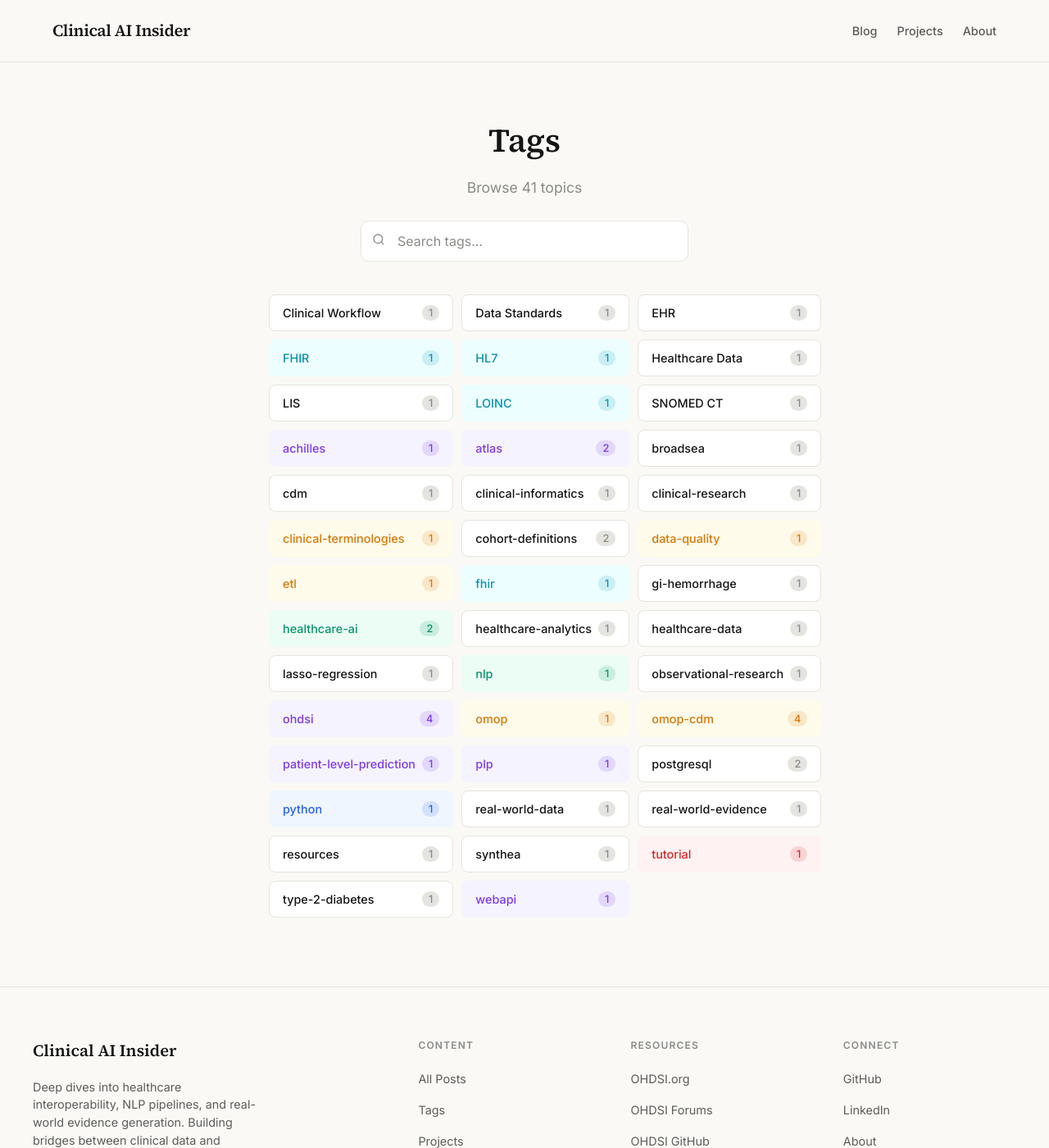
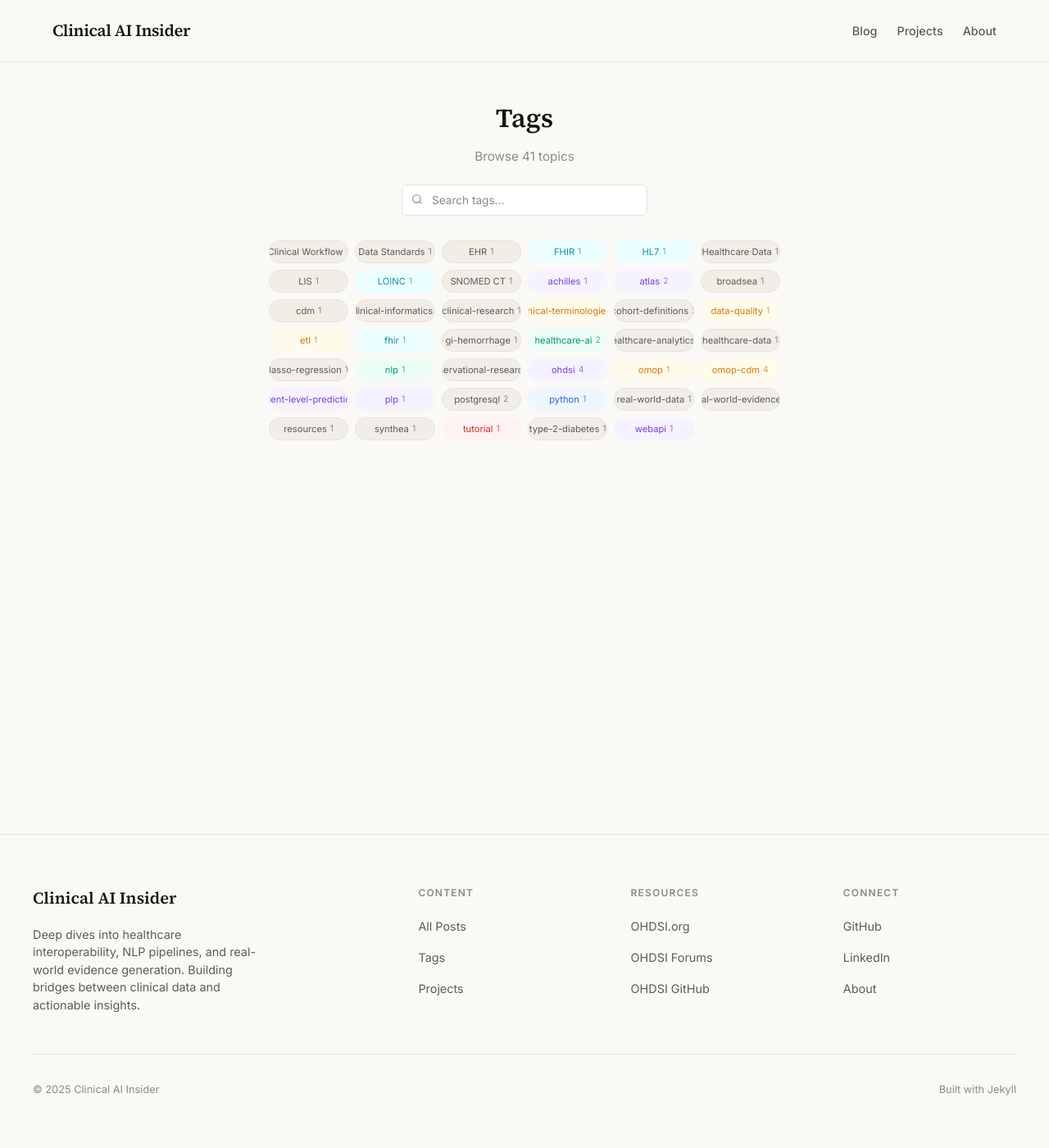
Before and after one commit to clinicalaiinsider/clinicalaiinsider.github.io, a Jekyll site: the page built from tags.html, in a window 1280 px wide and 1400 px high. Shown: the whole window at 82% size. Built offline with Jekyll 4.4.1, drawn with Linux system fonts in a browser that asks for light colours.

Commit message:
Make tags page more compact with 6-column grid
- Use compact tag bubbles (0.7rem) matching blog post tag style
- Change from 3 to 6 columns (responsive: 4/3/2 on smaller screens)
- Switch from numbered to bulleted list for posts
- Reduce post list font size for compact display
- Shorten date format (Dec 30 instead of Dec 30, 2025)

🤖 Generated with [Claude Code](https://claude.com/claude-code)

Co-Authored-By: Claude Opus 4.5 <noreply@anthropic.com>

```diff
--- a/_layouts/tags.html
+++ b/_layouts/tags.html
@@ -8,7 +8,7 @@ layout: default
     <div class="search-wrapper">
         <input type="search" id="tag-search" class="tag-search" placeholder="Search tags..." autocomplete="off">
         <span class="search-icon">
-            <svg width="16" height="16" viewBox="0 0 24 24" fill="none" stroke="currentColor" stroke-width="2">
+            <svg width="14" height="14" viewBox="0 0 24 24" fill="none" stroke="currentColor" stroke-width="2">
                 <circle cx="11" cy="11" r="8"></circle>
                 <path d="M21 21l-4.35-4.35"></path>
             </svg>
@@ -37,9 +37,8 @@ layout: default
         {% else %}
             {% assign color_class = '' %}
         {% endif %}
-        <button class="tag-btn {{ color_class }}" data-tag="{{ tag[0] | slugify }}" data-name="{{ tag[0] }}">
-            <span class="tag-name">{{ tag[0] }}</span>
-            <span class="tag-count">{{ tag[1].size }}</span>
+        <button class="tag-bubble {{ color_class }}" data-tag="{{ tag[0] | slugify }}" data-name="{{ tag[0] }}">
+            {{ tag[0] }} <span class="count">{{ tag[1].size }}</span>
         </button>
         {% endfor %}
     </div>
@@ -50,10 +49,10 @@ layout: default
 
     <div class="posts-panel" id="posts-panel" hidden>
         <div class="panel-header">
-            <h2 id="panel-tag-name"></h2>
+            <span id="panel-tag-name"></span>
             <button class="close-btn" id="close-btn" aria-label="Close panel">&times;</button>
         </div>
-        <ol class="posts-list" id="posts-list"></ol>
+        <ul class="posts-list" id="posts-list"></ul>
     </div>
 </section>
 
@@ -68,7 +67,7 @@ layout: default
       {
         "title": {{ post.title | jsonify }},
         "url": "{{ post.url | relative_url }}",
-        "date": "{{ post.date | date: '%b %d, %Y' }}"
+        "date": "{{ post.date | date: '%b %d' }}"
       }{% unless forloop.last %},{% endunless %}
       {% endfor %}
     ]
@@ -124,64 +122,47 @@ document.addEventListener('DOMContentLoaded', function() {
 
             if (!tagInfo) return;
 
-            // If clicking the same tag, close the panel
             if (activeTag === tagSlug) {
                 closePanel();
                 return;
             }
 
-            // Update active state
             tagButtons.forEach(b => b.classList.remove('active'));
             this.classList.add('active');
             activeTag = tagSlug;
 
-            // Update URL hash
             history.replaceState(null, null, `#${tagSlug}`);
 
-            // Populate panel
             const postCount = tagInfo.posts.length;
-            panelTagName.textContent = `${tagInfo.name} (${postCount} ${postCount === 1 ? 'post' : 'posts'})`;
+            panelTagName.textContent = `${tagInfo.name} (${postCount})`;
 
-            postsList.innerHTML = tagInfo.posts.map((post, index) => `
-                <li>
-                    <a href="${post.url}" class="post-link">
-                        <span class="post-title">${post.title}</span>
-                        <span class="post-date">${post.date}</span>
-                    </a>
-                </li>
+            postsList.innerHTML = tagInfo.posts.map(post => `
+                <li><a href="${post.url}">${post.title}</a> <span class="date">${post.date}</span></li>
             `).join('');
 
-            // Show panel with animation
             postsPanel.hidden = false;
-            postsPanel.classList.add('visible');
 
-            // Scroll panel into view
             setTimeout(() => {
                 postsPanel.scrollIntoView({ behavior: 'smooth', block: 'nearest' });
             }, 50);
         });
     });
 
-    // Close panel function
     function closePanel() {
         postsPanel.hidden = true;
-        postsPanel.classList.remove('visible');
         tagButtons.forEach(b => b.classList.remove('active'));
         activeTag = null;
         history.replaceState(null, null, window.location.pathname);
     }
 
-    // Close button handler
     closeBtn.addEventListener('click', closePanel);
 
-    // Keyboard support for close
     document.addEventListener('keydown', function(e) {
         if (e.key === 'Escape' && !postsPanel.hidden) {
             closePanel();
         }
     });
 
-    // Handle URL hash for direct linking
     if (window.location.hash) {
         const tagSlug = window.location.hash.slice(1);
         const targetBtn = document.querySelector(`[data-tag="${tagSlug}"]`);
@@ -204,38 +184,38 @@ document.addEventListener('DOMContentLoaded', function() {
 /* Tags Header */
 .tags-header {
     text-align: center;
-    padding: 60px 24px 40px;
+    padding: 40px 24px 30px;
     max-width: var(--max-width);
     margin: 0 auto;
 }
 
 .tags-title {
     font-family: var(--font-serif);
-    font-size: 2.5rem;
+    font-size: 2rem;
     font-weight: 600;
-    margin-bottom: 8px;
+    margin-bottom: 6px;
     color: var(--color-text);
 }
 
 .tags-subtitle {
     color: var(--color-text-muted);
-    font-size: 1.1rem;
-    margin-bottom: 24px;
+    font-size: 0.95rem;
+    margin-bottom: 20px;
 }
 
 /* Search */
 .search-wrapper {
     position: relative;
-    max-width: 400px;
+    max-width: 300px;
     margin: 0 auto;
 }
 
 .tag-search {
     width: 100%;
-    padding: 14px 16px 14px 44px;
+    padding: 10px 12px 10px 36px;
     border: 1px solid var(--color-border);
-    border-radius: 10px;
-    font-size: 1rem;
+    border-radius: 6px;
+    font-size: 0.85rem;
     font-family: var(--font-sans);
     background: var(--color-bg-card);
     color: var(--color-text);
@@ -245,7 +225,7 @@ document.addEventListener('DOMContentLoaded', function() {
 .tag-search:focus {
     outline: none;
     border-color: var(--color-accent);
-    box-shadow: 0 0 0 3px rgba(196, 93, 58, 0.1);
+    box-shadow: 0 0 0 2px rgba(196, 93, 58, 0.1);
 }
 
 .tag-search::placeholder {
@@ -254,7 +234,7 @@ document.addEventListener('DOMContentLoaded', function() {
 
 .search-icon {
     position: absolute;
-    left: 14px;
+    left: 12px;
     top: 50%;
     transform: translateY(-50%);
     color: var(--color-text-muted);
@@ -263,167 +243,154 @@ document.addEventListener('DOMContentLoaded', function() {
 
 /* Tags Container */
 .tags-container {
-    max-width: var(--max-width);
+    max-width: 900px;
     margin: 0 auto;
-    padding: 0 24px 60px;
+    padding: 0 24px 40px;
 }
 
-/* Tags Grid - 3 Columns */
+/* Tags Grid - 6 Columns */
 .tags-grid {
     display: grid;
-    grid-template-columns: repeat(3, 1fr);
-    gap: 10px;
-    margin-bottom: 24px;
+    grid-template-columns: repeat(6, 1fr);
+    gap: 8px;
+    margin-bottom: 20px;
 }
 
 @media (max-width: 900px) {
+    .tags-grid {
+        grid-template-columns: repeat(4, 1fr);
+    }
+}
+
+@media (max-width: 600px) {
+    .tags-grid {
+        grid-template-columns: repeat(3, 1fr);
+    }
+}
+
+@media (max-width: 400px) {
     .tags-grid {
         grid-template-columns: repeat(2, 1fr);
     }
 }
 
-@media (max-width: 600px) {
-    .tags-grid {
-        grid-template-columns: 1fr;
-    }
-
-    .tags-title {
-        font-size: 2rem;
-    }
+/* Tag Bubbles - Compact like blog post tags */
+.tag-bubble {
+    display: inline-flex;
+    align-items: center;
+    justify-content: center;
+    gap: 4px;
+    padding: 6px 10px;
+    border: 1px solid var(--color-border);
+    border-radius: 20px;
+    cursor: pointer;
+    font-size: 0.7rem;
+    font-family: var(--font-sans);
+    background: var(--color-bg-alt);
+    color: var(--color-text-secondary);
+    transition: all 0.15s ease;
+    white-space: nowrap;
+    overflow: hidden;
+    text-overflow: ellipsis;
 }
 
-/* Tag Buttons */
-.tag-btn {
-    display: flex;
-    justify-content: space-between;
-    align-items: center;
-    padding: 12px 16px;
-    border: 1px solid var(--color-border);
-    border-radius: 8px;
-    cursor: pointer;
-    font-size: 0.9rem;
-    font-family: var(--font-sans);
-    background: var(--color-bg-card);
+.tag-bubble:hover {
+    background: var(--color-border);
     color: var(--color-text);
-    transition: all 0.2s ease;
-    text-align: left;
 }
 
-.tag-btn:hover {
-    border-color: var(--color-text-muted);
-    transform: translateY(-1px);
+.tag-bubble.active {
+    border-color: var(--color-accent);
+    background: var(--color-accent);
+    color: white;
 }
 
-.tag-btn.active {
-    border-color: var(--color-accent);
-    box-shadow: 0 0 0 2px rgba(196, 93, 58, 0.2);
-}
-
-.tag-btn.hidden {
+.tag-bubble.hidden {
     display: none;
 }
 
-.tag-name {
-    font-weight: 500;
-    flex: 1;
-    overflow: hidden;
-    text-overflow: ellipsis;
-    white-space: nowrap;
+.tag-bubble .count {
+    font-size: 0.65rem;
+    opacity: 0.7;
 }
 
-.tag-count {
-    background: var(--color-border);
-    color: var(--color-text-muted);
-    padding: 2px 8px;
-    border-radius: 12px;
-    font-size: 0.8rem;
-    font-weight: 500;
-    margin-left: 8px;
-    flex-shrink: 0;
+/* Color-coded tags */
+.tag-bubble.tag-ohdsi {
+    background: var(--color-ohdsi-light);
+    color: var(--color-ohdsi);
+    border-color: transparent;
+}
+.tag-bubble.tag-ohdsi:hover {
+    background: var(--color-ohdsi);
+    color: white;
 }
 
-/* Color-coded tags - override background and border */
-.tag-btn.tag-ohdsi {
-    background: var(--color-ohdsi-light);
+.tag-bubble.tag-fhir {
+    background: var(--color-fhir-light);
+    color: var(--color-fhir);
     border-color: transparent;
 }
-.tag-btn.tag-ohdsi .tag-name { color: var(--color-ohdsi); }
-.tag-btn.tag-ohdsi .tag-count { background: rgba(124, 58, 237, 0.15); color: var(--color-ohdsi); }
-.tag-btn.tag-ohdsi:hover { background: var(--color-ohdsi); }
-.tag-btn.tag-ohdsi:hover .tag-name,
-.tag-btn.tag-ohdsi:hover .tag-count { color: white; }
-.tag-btn.tag-ohdsi:hover .tag-count { background: rgba(255, 255, 255, 0.2); }
+.tag-bubble.tag-fhir:hover {
+    background: var(--color-fhir);
+    color: white;
+}
 
-.tag-btn.tag-fhir {
-    background: var(--color-fhir-light);
+.tag-bubble.tag-nlp {
+    background: var(--color-nlp-light);
+    color: var(--color-nlp);
     border-color: transparent;
 }
-.tag-btn.tag-fhir .tag-name { color: var(--color-fhir); }
-.tag-btn.tag-fhir .tag-count { background: rgba(8, 145, 178, 0.15); color: var(--color-fhir); }
-.tag-btn.tag-fhir:hover { background: var(--color-fhir); }
-.tag-btn.tag-fhir:hover .tag-name,
-.tag-btn.tag-fhir:hover .tag-count { color: white; }
-.tag-btn.tag-fhir:hover .tag-count { background: rgba(255, 255, 255, 0.2); }
+.tag-bubble.tag-nlp:hover {
+    background: var(--color-nlp);
+    color: white;
+}
 
-.tag-btn.tag-nlp {
-    background: var(--color-nlp-light);
+.tag-bubble.tag-data {
+    background: var(--color-data-light);
+    color: var(--color-data);
     border-color: transparent;
 }
-.tag-btn.tag-nlp .tag-name { color: var(--color-nlp); }
-.tag-btn.tag-nlp .tag-count { background: rgba(5, 150, 105, 0.15); color: var(--color-nlp); }
-.tag-btn.tag-nlp:hover { background: var(--color-nlp); }
-.tag-btn.tag-nlp:hover .tag-name,
-.tag-btn.tag-nlp:hover .tag-count { color: white; }
-.tag-btn.tag-nlp:hover .tag-count { background: rgba(255, 255, 255, 0.2); }
+.tag-bubble.tag-data:hover {
+    background: var(--color-data);
+    color: white;
+}
 
-.tag-btn.tag-data {
-    background: var(--color-data-light);
+.tag-bubble.tag-python {
+    background: var(--color-python-light);
+    color: var(--color-python);
     border-color: transparent;
 }
-.tag-btn.tag-data .tag-name { color: var(--color-data); }
-.tag-btn.tag-data .tag-count { background: rgba(217, 119, 6, 0.15); color: var(--color-data); }
-.tag-btn.tag-data:hover { background: var(--color-data); }
-.tag-btn.tag-data:hover .tag-name,
-.tag-btn.tag-data:hover .tag-count { color: white; }
-.tag-btn.tag-data:hover .tag-count { background: rgba(255, 255, 255, 0.2); }
+.tag-bubble.tag-python:hover {
+    background: var(--color-python);
+    color: white;
+}
 
-.tag-btn.tag-python {
-    background: var(--color-python-light);
+.tag-bubble.tag-tutorial {
+    background: var(--color-tutorial-light);
+    color: var(--color-tutorial);
     border-color: transparent;
 }
-.tag-btn.tag-python .tag-name { color: var(--color-python); }
-.tag-btn.tag-python .tag-count { background: rgba(37, 99, 235, 0.15); color: var(--color-python); }
-.tag-btn.tag-python:hover { background: var(--color-python); }
-.tag-btn.tag-python:hover .tag-name,
-.tag-btn.tag-python:hover .tag-count { color: white; }
-.tag-btn.tag-python:hover .tag-count { background: rgba(255, 255, 255, 0.2); }
-
-.tag-btn.tag-tutorial {
-    background: var(--color-tutorial-light);
-    border-color: transparent;
+.tag-bubble.tag-tutorial:hover {
+    background: var(--color-tutorial);
+    color: white;
 }
-.tag-btn.tag-tutorial .tag-name { color: var(--color-tutorial); }
-.tag-btn.tag-tutorial .tag-count { background: rgba(220, 38, 38, 0.15); color: var(--color-tutorial); }
-.tag-btn.tag-tutorial:hover { background: var(--color-tutorial); }
-.tag-btn.tag-tutorial:hover .tag-name,
-.tag-btn.tag-tutorial:hover .tag-count { color: white; }
-.tag-btn.tag-tutorial:hover .tag-count { background: rgba(255, 255, 255, 0.2); }
 
 /* No Results */
 .no-results {
     text-align: center;
-    padding: 40px 20px;
+    padding: 30px 20px;
     color: var(--color-text-muted);
+    font-size: 0.9rem;
 }
 
-/* Posts Panel */
+/* Posts Panel - Compact */
 .posts-panel {
     background: var(--color-bg-card);
     border: 1px solid var(--color-border);
-    border-radius: 12px;
-    padding: 24px;
-    margin-top: 16px;
-    animation: slideDown 0.25s ease-out;
+    border-radius: 8px;
+    padding: 16px 20px;
+    margin-top: 12px;
+    animation: slideDown 0.2s ease-out;
 }
 
 .posts-panel[hidden] {
@@ -433,7 +400,7 @@ document.addEventListener('DOMContentLoaded', function() {
 @keyframes slideDown {
     from {
         opacity: 0;
-        transform: translateY(-10px);
+        transform: translateY(-8px);
     }
     to {
         opacity: 1;
@@ -445,29 +412,27 @@ document.addEventListener('DOMContentLoaded', function() {
     display: flex;
     justify-content: space-between;
     align-items: center;
-    margin-bottom: 16px;
-    padding-bottom: 12px;
+    margin-bottom: 12px;
+    padding-bottom: 10px;
     border-bottom: 1px solid var(--color-border);
 }
 
-.panel-header h2 {
-    font-family: var(--font-serif);
-    font-size: 1.25rem;
+.panel-header span {
+    font-size: 0.9rem;
     font-weight: 600;
     color: var(--color-text);
-    margin: 0;
 }
 
 .close-btn {
     background: none;
     border: none;
-    font-size: 1.75rem;
+    font-size: 1.25rem;
     line-height: 1;
     cursor: pointer;
     color: var(--color-text-muted);
-    padding: 4px 8px;
+    padding: 2px 6px;
     border-radius: 4px;
-    transition: all 0.2s;
+    transition: all 0.15s;
 }
 
 .close-btn:hover {
@@ -475,53 +440,33 @@ document.addEventListener('DOMContentLoaded', function() {
     color: var(--color-text);
 }
 
-/* Posts List - Numbered */
+/* Posts List - Bulleted, Compact */
 .posts-list {
-    list-style: decimal;
-    padding-left: 24px;
+    list-style: disc;
+    padding-left: 20px;
     margin: 0;
-    counter-reset: post-counter;
 }
 
 .posts-list li {
-    padding: 12px 0;
-    border-bottom: 1px solid var(--color-border);
-}
-
-.posts-list li:last-child {
-    border-bottom: none;
-    padding-bottom: 0;
-}
-
-.post-link {
-    display: flex;
-    justify-content: space-between;
-    align-items: flex-start;
-    gap: 16px;
-    text-decoration: none;
-    color: var(--color-text);
-    transition: color 0.2s;
-}
-
-.post-link:hover {
-    color: var(--color-accent);
-}
-
-.post-title {
-    flex: 1;
-    font-weight: 500;
+    padding: 4px 0;
+    font-size: 0.85rem;
     line-height: 1.4;
 }
 
-.post-date {
-    color: var(--color-text-muted);
-    font-size: 0.85rem;
-    flex-shrink: 0;
-    white-space: nowrap;
+.posts-list li a {
+    color: var(--color-text);
+    text-decoration: none;
+    transition: color 0.15s;
 }
 
-/* Keyboard hint */
-.tag-search:focus::placeholder {
-    opacity: 0.5;
+.posts-list li a:hover {
+    color: var(--color-accent);
+    text-decoration: underline;
+}
+
+.posts-list .date {
+    color: var(--color-text-muted);
+    font-size: 0.75rem;
+    margin-left: 6px;
 }
 </style>
```
Also changed, not shown: other parts of _layouts/tags.html (+1 -3 lines).
